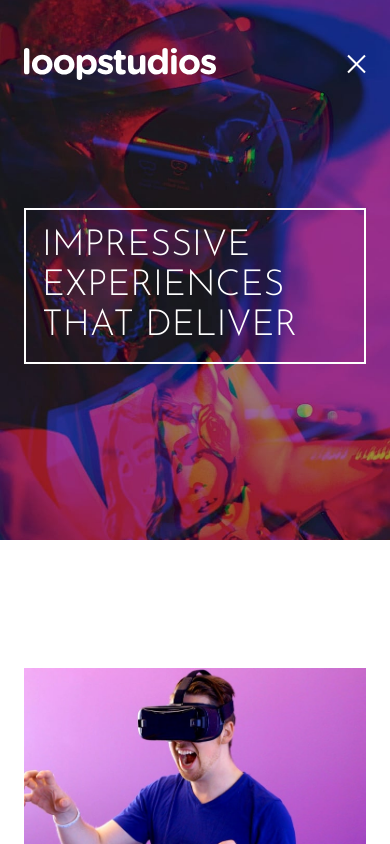
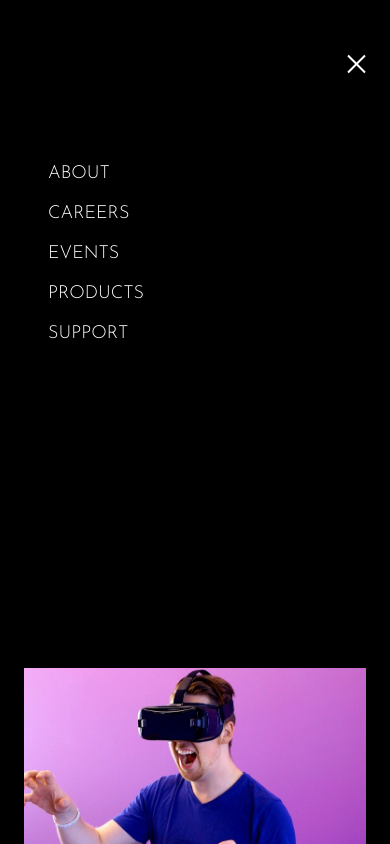
Before and after one commit to Okyanusaydgn/Tailwind_Course_Project, a website: page website-projects/loopstudios/index.html in a window 390 px wide. Both pictures are taken after a click on the button 354 px from the left and 64 px from the top of the page. Shown: the top 844 px of the page. Drawn offline with nearby package versions, Linux system fonts and the light colour scheme; files that its build step writes are made by us from their sources.

Commit message:
implement mobile menu and hamburger toggle.

```diff
--- a/website-projects/loopstudios/index.html
+++ b/website-projects/loopstudios/index.html
@@ -10,6 +10,7 @@
       href="https://fonts.googleapis.com/css2?family=Alata&family=Josefin+Sans:ital,wght@0,300;1,300&display=swap"
       rel="stylesheet"
     />
+    <script src="js/script.js" defer></script>
     <!-- Tailwind CSS -->
     <link rel="stylesheet" href="./dist/output.css" />
 
@@ -62,7 +63,7 @@
             <button
               id="menu-btn"
               type="button"
-              class="open z-40 block hamburger md:hidden focus:outline-none"
+              class="z-40 block hamburger md:hidden focus:outline-none"
             >
               <span class="hamburger-top"></span>
               <span class="hamburger-middle"></span>
@@ -70,7 +71,17 @@
             </button>
           </div>
         </nav>
-        <!-- @todo - Mobile Menu -->
+        <!--  Mobile Menu -->
+        <div
+          id="menu"
+          class="absolute top-0 bottom-0 left-0 hidden flex-col self-end w-full min-h-screen py-1 pt-40 pl-12 space-y-3 text-lg text-white uppercase bg-black"
+        >
+          <a href="#" class="hover:text-pink-500">About</a>
+          <a href="#" class="hover:text-pink-500">Careers</a>
+          <a href="#" class="hover:text-pink-500">Events</a>
+          <a href="#" class="hover:text-pink-500">Products</a>
+          <a href="#" class="hover:text-pink-500">Support</a>
+        </div>
 
         <div
           class="max-w-lg mt-32 mb-32 p-4 font-sans text-4xl text-white uppercase border-2 md:p-10 md:m-32 md:mx-0 md:text-6xl"
--- /dev/null
+++ b/website-projects/loopstudios/js/script.js
@@ -0,0 +1,10 @@
+const btn = document.getElementById("menu-btn");
+const menu = document.getElementById("menu");
+
+btn.addEventListener("click", navToggle);
+
+function navToggle() {
+  btn.classList.toggle("open");
+  menu.classList.toggle("flex");
+  menu.classList.toggle("hidden");
+}
--- a/website-projects/loopstudios/src/input.css
+++ b/website-projects/loopstudios/src/input.css
@@ -59,6 +59,7 @@
     height: 24px;
     transition: all 0.25s;
     position: relative;
+    transition: transform 0.3s ease-in-out;
   }
 
   .hamburger-top,
@@ -72,10 +73,12 @@
     background: #fff;
     transform: rotate(0);
     transition: all 0.5s;
+    transition: transform 0.3s ease-in-out, opacity 0.7s ease-in-out;
   }
 
   .hamburger-middle {
     transform: translateY(7px);
+    opacity: 1;
   }
 
   .hamburger-bottom {
```
